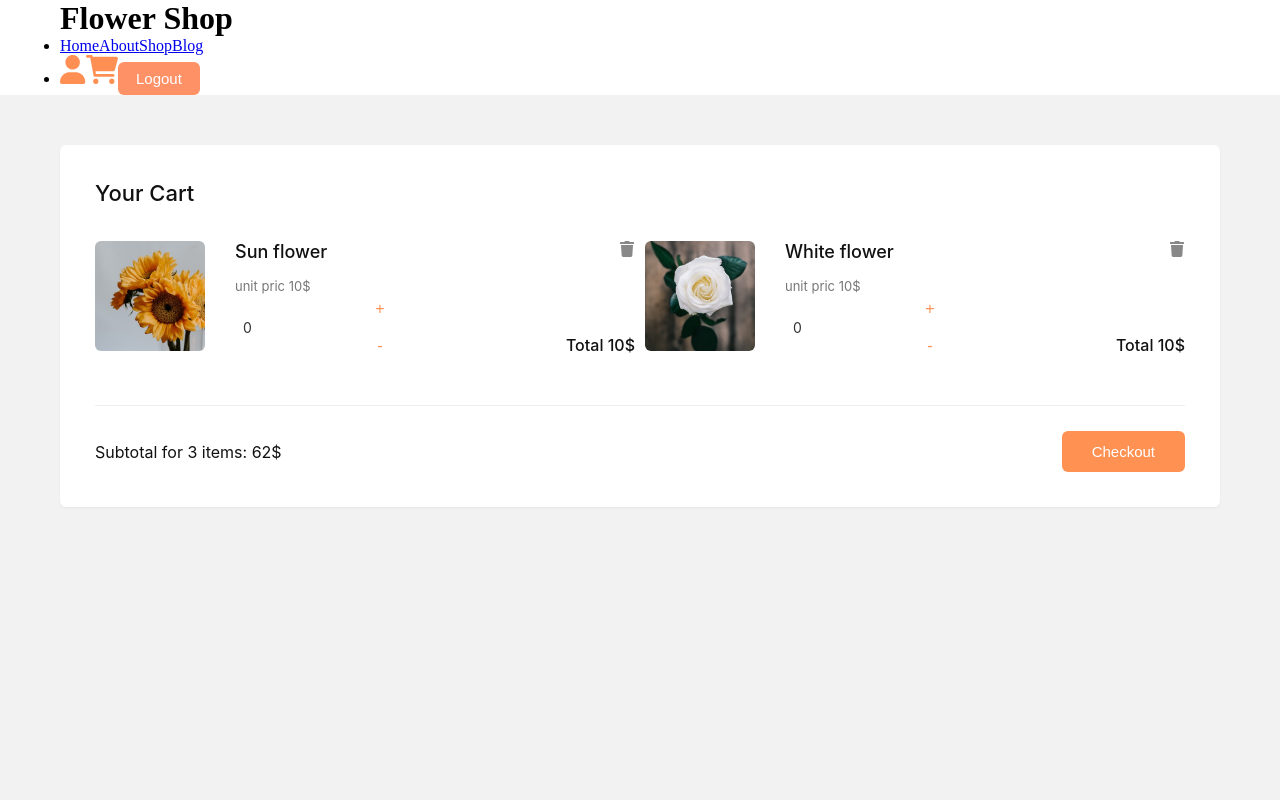
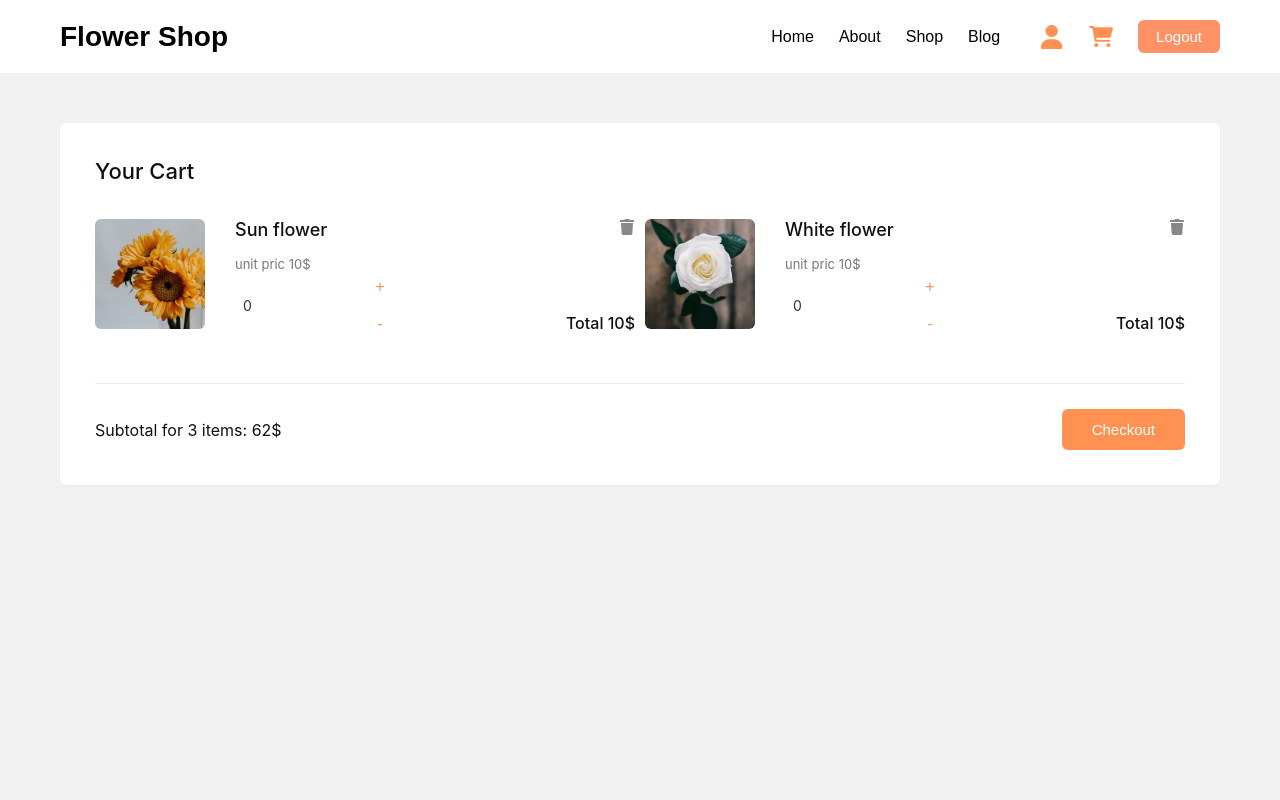
Before and after one commit to dilshodmahmaraimov22-ux/Flowers, a React (Vite) app: page /shop in a window 1280 px wide. Shown: the top 800 px of the page. Built offline with nearby package versions, Linux system fonts and the light colour scheme.

Commit message:
edit qilindi

```diff
--- a/src/Components/Header/Header.css
+++ b/src/Components/Header/Header.css
@@ -1,3 +1,84 @@
+.container {
+  max-width: 1200px;
+  margin: 0 auto;
+  padding: 0 20px;
+}
+
+.header {
+  width: 100%;
+  background-color: #ffffff;
+  padding: 20px 0;
+  box-shadow: 0 2px 10px rgba(0, 0, 0, 0.05);
+}
+
+.header__container {
+  display: flex;
+  align-items: center;
+  justify-content: space-between;
+}
+
+.header__title {
+  font-size: 28px;
+  font-weight: 700;
+  color: #000000;
+  margin: 0;
+  font-family: sans-serif;
+}
+
+.header__title span {
+  color: #ff9166;
+}
+
+.header__nav {
+  display: flex;
+  align-items: center;
+}
+
+.header__list {
+  display: flex;
+  align-items: center;
+  list-style: none;
+  margin: 0;
+  padding: 0;
+  gap: 40px;
+}
+
+.header__item {
+  display: flex;
+  align-items: center;
+  gap: 25px;
+}
+
+.header__item a {
+  text-decoration: none;
+  color: #000000;
+  font-size: 16px;
+  font-weight: 500;
+  font-family: sans-serif;
+  transition: color 0.3s ease;
+}
+
+.header__item a:hover,
+.header__item a.active {
+  color: #ff9166;
+}
+
+.header__icons {
+  gap: 15px;
+}
+
+.header__img {
+  width: 24px;
+  height: 24px;
+  object-fit: contain;
+  cursor: pointer;
+  transition: transform 0.2s ease;
+}
+
+.header__img:hover {
+  transform: scale(1.1);
+}
+
 .header__btnn {
   background-color: #ff9166;
   color: #ffffff;
```
